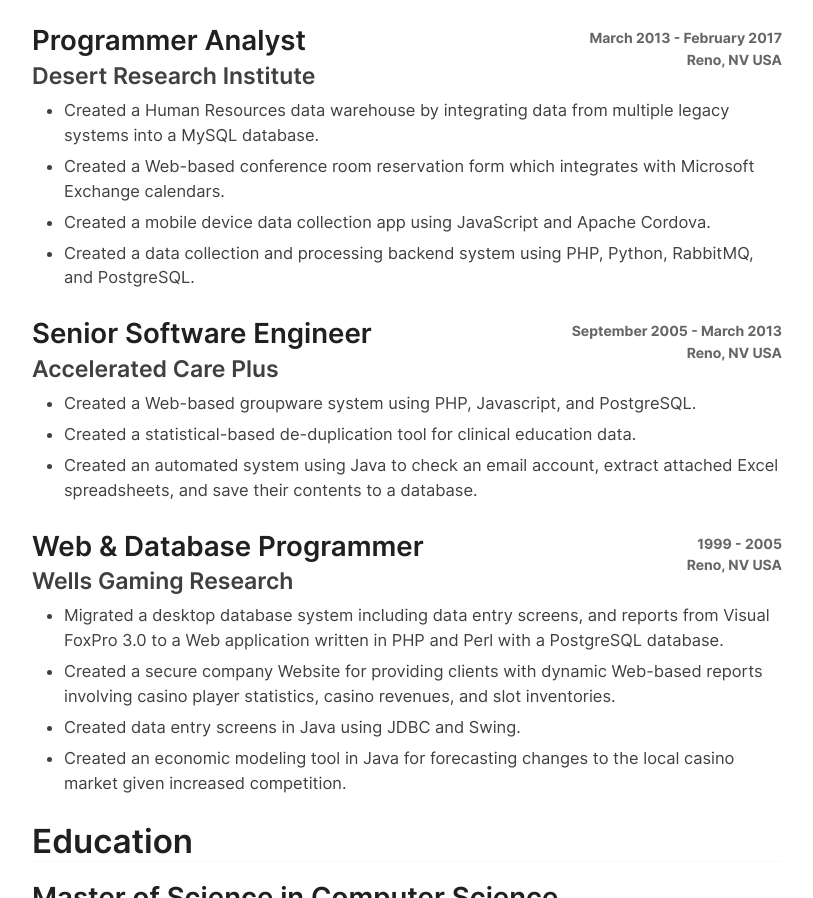
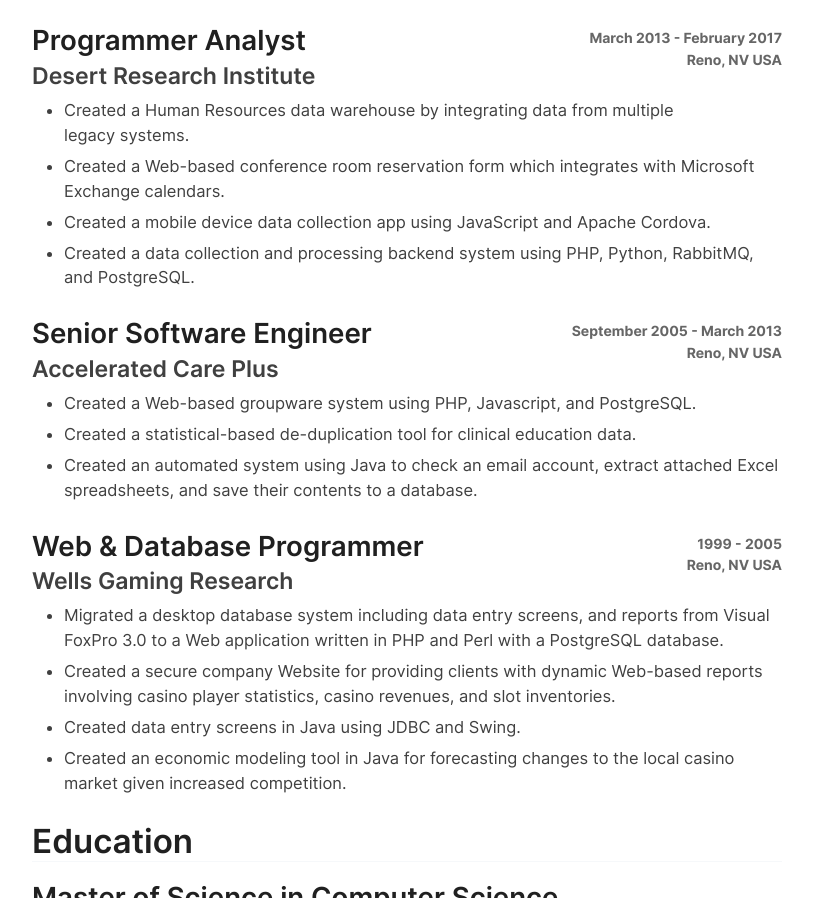
Before and after one commit to JeremyBuchmann/jeremybuchmann.github.io, a plain HTML site: page cv.html in a window 1280 px wide. Shown: the part 1033-1931 px from the top of the page, without its empty margins (233-1046 px from the left). Drawn offline with Linux system fonts and the light colour scheme.

Commit message:
Removed reference to MySQL

```diff
--- a/cv.html
+++ b/cv.html
@@ -83,8 +83,8 @@
         <h3 class="employer"><a href="https://www.dri.edu/" target="_blank">Desert Research
         Institute</a></h3>
         <ul class="work-experience">
-          <li>Created a Human Resources data warehouse by integrating data from multiple legacy
-          systems into a MySQL&nbsp;database.</li>
+          <li>Created a Human Resources data warehouse by integrating data from multiple
+          legacy&nbsp;systems.</li>
           <li>Created a Web-based conference room reservation form which integrates with Microsoft
           Exchange&nbsp;calendars.</li>
           <li>Created a mobile device data collection app using JavaScript and
```
